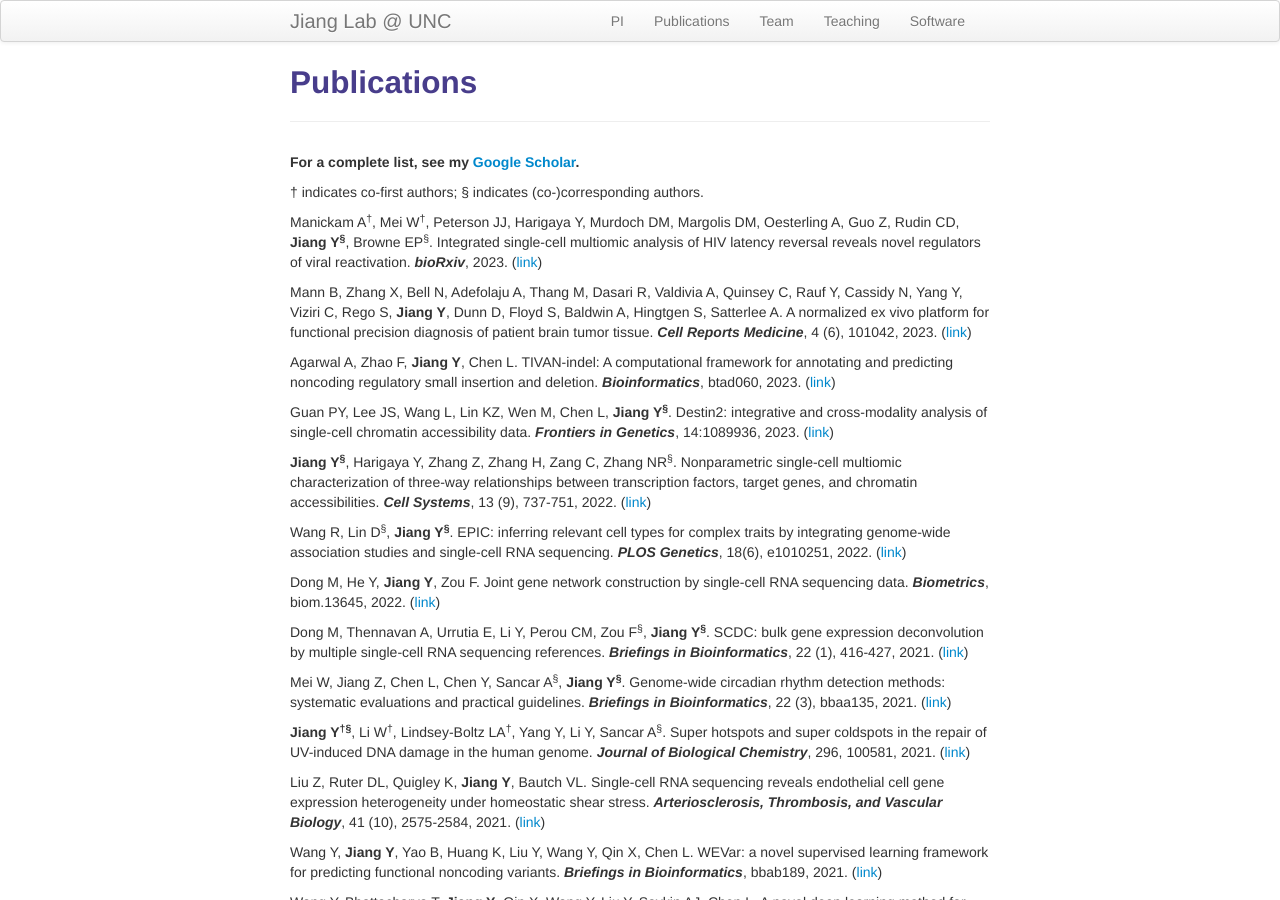
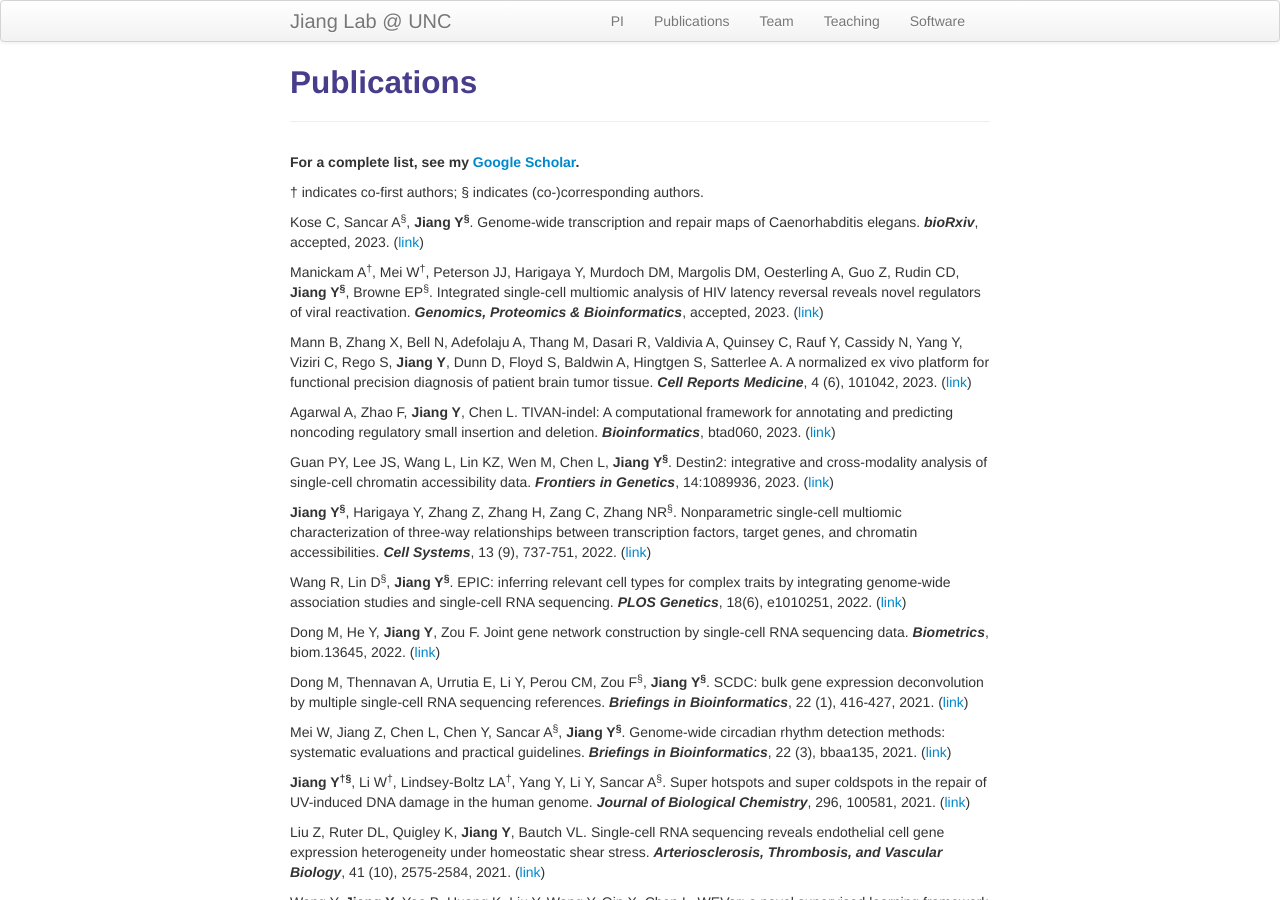
Before and after one commit to yuchaojiang/yuchaojiang.github.io, a Jekyll site: the page built from pages/pubs.md, in a window 1280 px wide and 900 px high. Built offline with Jekyll 4.4.1, drawn with Linux system fonts in a browser that asks for light colours.

Commit message:
Update pubs.md

```diff
--- a/pages/pubs.md
+++ b/pages/pubs.md
@@ -6,11 +6,11 @@ description: Yuchao Jiang's publications
 
 **For a complete list, see my [Google Scholar](https://scholar.google.com/citations?user=cVLhgc4AAAAJ&hl=en).**
 
-
 &dagger; indicates co-first authors; &sect; indicates (co-)corresponding authors.
 
+Kose C, Sancar A<sup>&sect;</sup>, **Jiang Y<sup>&sect;</sup>**. Genome-wide transcription and repair maps of Caenorhabditis elegans. ***bioRxiv***, accepted, 2023. ([link](https://www.biorxiv.org/content/10.1101/2023.10.12.562083v1))
 
-Manickam A<sup>&dagger;</sup>, Mei W<sup>&dagger;</sup>, Peterson JJ, Harigaya Y, Murdoch DM, Margolis DM, Oesterling A, Guo Z, Rudin CD, **Jiang Y<sup>&sect;</sup>**, Browne EP<sup>&sect;</sup>. Integrated single-cell multiomic analysis of HIV latency reversal reveals novel regulators of viral reactivation. ***bioRxiv***, 2023. ([link](https://www.biorxiv.org/content/10.1101/2022.07.26.501558v1))
+Manickam A<sup>&dagger;</sup>, Mei W<sup>&dagger;</sup>, Peterson JJ, Harigaya Y, Murdoch DM, Margolis DM, Oesterling A, Guo Z, Rudin CD, **Jiang Y<sup>&sect;</sup>**, Browne EP<sup>&sect;</sup>. Integrated single-cell multiomic analysis of HIV latency reversal reveals novel regulators of viral reactivation. ***Genomics, Proteomics & Bioinformatics***, accepted, 2023. ([link](https://www.biorxiv.org/content/10.1101/2022.07.26.501558v1))
 
 
 Mann B, Zhang X, Bell N, Adefolaju A, Thang M, Dasari R, Valdivia A, Quinsey C, Rauf Y, Cassidy N, Yang Y, Viziri C, Rego S, **Jiang Y**, Dunn D, Floyd S, Baldwin A, Hingtgen S, Satterlee A. A normalized ex vivo platform for functional precision diagnosis of patient brain tumor tissue. ***Cell Reports Medicine***, 4 (6), 101042, 2023. ([link](https://doi.org/10.1016/j.xcrm.2023.101042))
```
